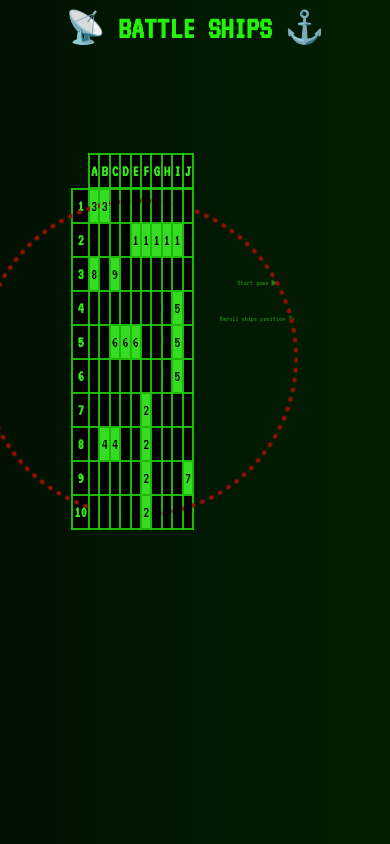
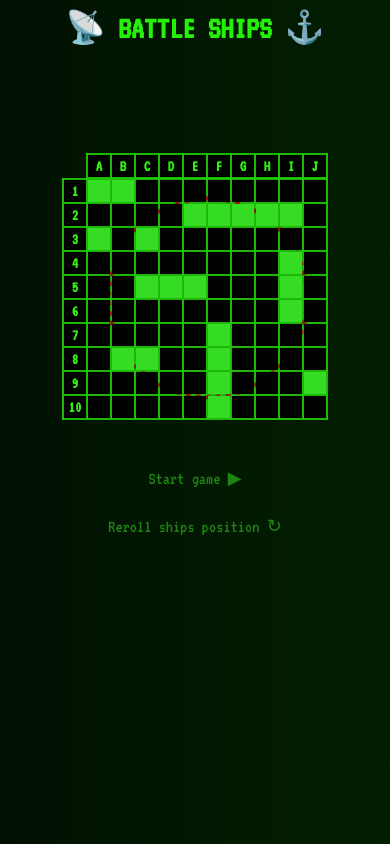
Before and after one commit to JaroslawOgonowski/battle-ships, a React (Create React App) app: page / in a window 390 px wide. Built offline with nearby package versions, Linux system fonts and the light colour scheme.

Commit message:
add simple responsive

```diff
--- a/src/Board/index.tsx
+++ b/src/Board/index.tsx
@@ -291,7 +291,6 @@ export const Board: React.FC<BoardProps> = ({
                       rowIndex + 1
                     })`}
                   >
-                    {cell.value}
                   </StyledCell>
                 ))}
               </tr>
--- a/src/Board/styled.tsx
+++ b/src/Board/styled.tsx
@@ -27,6 +27,24 @@ const scaleUp = keyframes`
   }
 `;
 
+const scaleUpMin = keyframes`
+  0% {
+    transform: translate(-50%, -50%) scale(1);
+  }
+  95% {
+    transform: translate(-50%, -50%);
+    width: 200px;
+    height: 200px;
+  }
+
+  100%{
+    visibility: 0;
+    transform: translate(-50%, -50%);
+    width: 200px;
+    height: 200px;
+  }
+`;
+
 export const Circle = styled.div`
   width: 1px;
   height: 1px;
@@ -39,6 +57,10 @@ export const Circle = styled.div`
   animation: ${scaleUp} 3s ease-in-out infinite;
   background: none;
   pointer-events: none;
+
+  @media (max-width: 420px) {
+    animation: ${scaleUpMin} 3s ease-in-out infinite;
+  }
 `;
 
 export const TableHeader = styled.th`
@@ -48,6 +70,11 @@ export const TableHeader = styled.th`
   background-color: rgb(0, 0, 0);
   color: #34f516f8;
   text-align: center;
+
+  @media (max-width: 420px) {
+    width: 20px;
+    height: 20px;
+  }
 `;
 
 export const StyledCell = styled.td`
@@ -70,12 +97,17 @@ export const StyledCell = styled.td`
       top: 100%;
       left: 50%;
       transform: translateX(-50%);
-      background-color: #000;
-      color: #fff;
+      background-color: #000000;
+      color: #e8e8e8;
       padding: 2px 4px;
       font-size: 12px;
       border-radius: 4px;
     }
+  }
+
+  @media (max-width: 420px) {
+    width: 20px;
+    height: 20px;
   }
 `;
 
@@ -84,12 +116,15 @@ export const CellContent = styled.td`
 `;
 
 export const SingleBoard = styled.div`
-  width: 30%;
   display: flex;
   flex-direction: column;
   gap: 2vh;
   align-items: center;
   justify-content: center;
+
+  @media (max-width: 1100px) {
+    margin-bottom: 10vh;
+  }
 `;
 
 export const Title = styled.h2`
@@ -99,10 +134,15 @@ export const Title = styled.h2`
   color: #2ad513f8;
   text-align: center;
   text-transform: uppercase;
+
+  @media (max-width: 900px) {
+    font-size: 18px;
+    margin-top: 5vh;
+  }
 `;
 
 export const Ships = styled.div`
-  width: 100%;
+  width: 85%;
   display: flex;
   gap: 8px;
   align-items: center;
--- a/src/GameField/styled.tsx
+++ b/src/GameField/styled.tsx
@@ -8,6 +8,7 @@ export const MainTitle = styled.h1`
   text-transform: uppercase;
   color: #26f80bf8;
 `;
+
 export const StyledGameField = styled.div`
   margin: 3vh auto;
   width: 90%;
@@ -15,6 +16,12 @@ export const StyledGameField = styled.div`
   gap: 5vw;
   align-items: center;
   justify-content: center;
+
+  @media (max-width: 1100px) {
+    width: 98%;
+    flex-direction: column;
+    gap:1vw;
+  }
 `;
 
 export const SingleBoard = styled.div`
@@ -33,6 +40,10 @@ export const Title = styled.h2`
   color: #2ad513f8;
   text-align: center;
   text-transform: uppercase;
+
+  @media (max-width: 900px) {
+    font-size: 18px;
+  }
 `;
 
 export const DestroyedShips = styled.div`
@@ -46,8 +57,8 @@ export const DestroyedShips = styled.div`
 `;
 
 export const ShipImage = styled.img`
-transition: 500ms;
-height: 20px;
-width: auto;
-filter: hue-rotate(270deg) contrast(2);
-`
+  transition: 500ms;
+  height: 20px;
+  width: auto;
+  filter: hue-rotate(270deg) contrast(2);
+`;
--- a/src/GameInterface/styled.tsx
+++ b/src/GameInterface/styled.tsx
@@ -5,6 +5,13 @@ export const Wrapper = styled.div`
   display: flex;
   flex-direction: column;
   gap: 3vh;
+
+  @media (max-width: 1100px) {
+    margin-top: -5vh;
+  }
+  @media (max-width: 900px) {
+    width: 100%;
+  }
 `
 
 export const InterfaceButton =  styled.button`
@@ -19,4 +26,8 @@ cursor: pointer;
   &:hover{
     color: #34de1af8;
   }
+
+  @media (max-width: 900px) {
+    font-size: 18px;
+  }
 `
--- a/src/TurnInfo/styled.tsx
+++ b/src/TurnInfo/styled.tsx
@@ -11,15 +11,26 @@ export const Wrapper = styled.div`
   align-items: center;
   gap: 2vh;
   margin-top: 6vh;
+  @media (max-width: 1100px) {
+    order: 1;
+    min-width: 80%;
+    height: auto;
+    padding-bottom: 2vh;
+    align-self: center;
+  }
 `;
 
 export const Turn = styled.h2`
-width: 100%;
-text-align: center;
+  width: 100%;
+  text-align: center;
   margin: 1vh 0 0 0;
-  padding: 0;;
+  padding: 0;
   font-size: 2vw;
-`
+
+  @media (max-width: 900px) {
+    font-size: 18px;
+  }
+`;
 
 export const Content = styled.div`
   width: 100%;
@@ -28,4 +39,4 @@ export const Content = styled.div`
   align-items: center;
   justify-content: center;
   gap: 1vh;
-`
+`;
```
